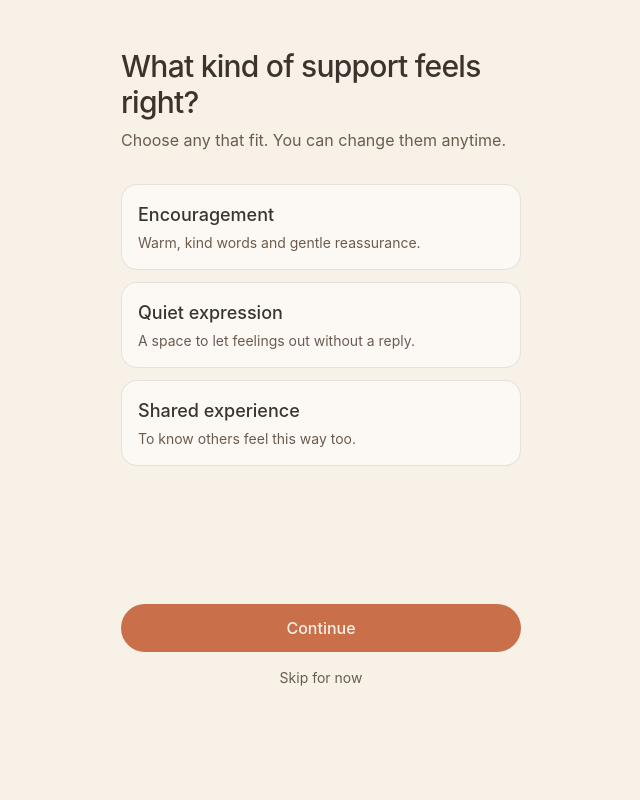
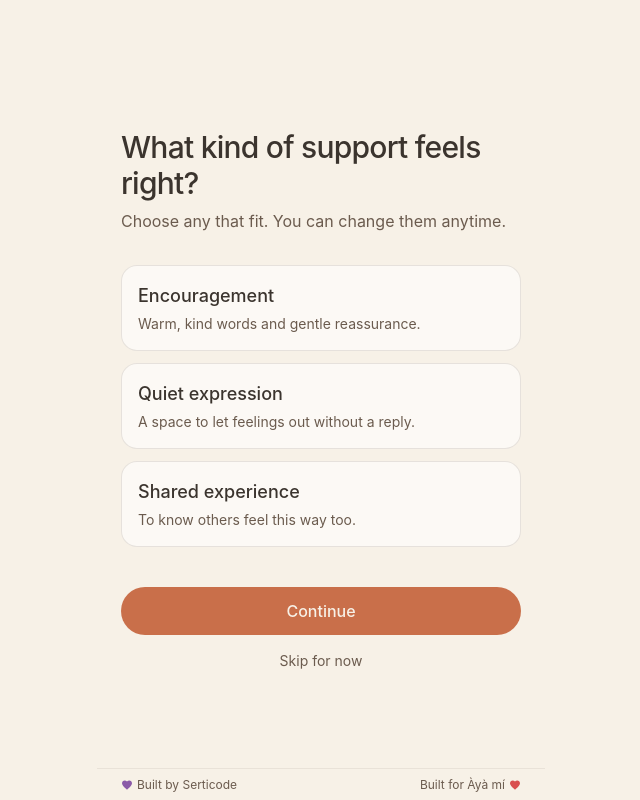
Before and after one commit to Serticode/aura, a React (Vite) app: page /boundaries in a window 1280 px wide. Shown: the whole page, without its empty margins (319-959 px from the left). Built offline with nearby package versions, Linux system fonts and the light colour scheme.

Commit message:
feat: add global heart attribution bar and center the landing flow

```diff
--- a/src/app/AppShell.tsx
+++ b/src/app/AppShell.tsx
@@ -1,4 +1,5 @@
 import { NavLink, Outlet, useLocation } from 'react-router-dom'
+import { Attribution } from '@/components/Attribution'
 
 const spaces = [
   { to: '/hearth', label: 'Hearth' },
@@ -21,7 +22,7 @@ export function AppShell() {
       {!inOnboarding && (
         <nav
           aria-label="Spaces"
-          className="animate-fade fixed inset-x-0 bottom-0 mx-auto flex w-full max-w-md justify-around border-t border-earth/10 bg-cream py-2"
+          className="animate-fade fixed inset-x-0 bottom-8 mx-auto flex w-full max-w-md justify-around border-t border-earth/10 bg-cream py-2"
           style={{ animationDelay: '400ms' }}
         >
           {spaces.map((space) => (
@@ -43,6 +44,7 @@ export function AppShell() {
           ))}
         </nav>
       )}
+      <Attribution />
     </div>
   )
 }
--- /dev/null
+++ b/src/components/Attribution.tsx
@@ -0,0 +1,27 @@
+function Heart({ className }: { className: string }) {
+  return (
+    <svg viewBox="0 0 24 24" fill="currentColor" aria-hidden="true" className={className}>
+      <path d="M12 21.35l-1.45-1.32C5.4 15.36 2 12.28 2 8.5 2 5.42 4.42 3 7.5 3c1.74 0 3.41.81 4.5 2.09C13.09 3.81 14.76 3 16.5 3 19.58 3 22 5.42 22 8.5c0 3.78-3.4 6.86-8.55 11.54L12 21.35z" />
+    </svg>
+  )
+}
+
+export function Attribution() {
+  return (
+    <footer className="fixed inset-x-0 bottom-0 z-10 mx-auto flex h-8 w-full max-w-md items-center justify-between border-t border-earth/10 bg-cream px-6">
+      <a
+        href="https://portfolio.serticode.com"
+        target="_blank"
+        rel="noopener noreferrer"
+        className="group inline-flex items-center gap-1 text-xs text-earth transition-colors duration-200 ease-ambient hover:text-ink focus-visible:outline-2 focus-visible:outline-offset-2 focus-visible:outline-terracotta"
+      >
+        <Heart className="h-3 w-3 text-plum transition-transform duration-300 ease-ambient group-hover:animate-heartbeat" />
+        <span>Built by Serticode</span>
+      </a>
+      <span className="inline-flex items-center gap-1 text-xs text-earth">
+        <span>Built for Àyà mí</span>
+        <Heart className="animate-gbim h-3 w-3 text-crimson" />
+      </span>
+    </footer>
+  )
+}
--- a/src/features/boundaries/Boundaries.tsx
+++ b/src/features/boundaries/Boundaries.tsx
@@ -32,7 +32,7 @@ export function Boundaries() {
   }
 
   return (
-    <section className="animate-rise flex flex-1 flex-col px-6 pt-12 pb-28">
+    <section className="animate-rise flex flex-1 flex-col justify-center px-6 py-16">
       <h1 className="text-3xl font-medium tracking-tight text-ink">What kind of support feels right?</h1>
       <p className="mt-2 text-base text-earth">Choose any that fit. You can change them anytime.</p>
 
@@ -62,7 +62,7 @@ export function Boundaries() {
         })}
       </div>
 
-      <div className="mt-auto pt-8">
+      <div className="mt-10">
         <button
           type="button"
           onClick={() => navigate('/hearth')}
--- a/src/features/greeting/Greeting.tsx
+++ b/src/features/greeting/Greeting.tsx
@@ -9,7 +9,7 @@ export function Greeting() {
   const [mood, setMood] = useState<(typeof moods)[number] | null>(null)
 
   return (
-    <section className="landing-wash flex flex-1 flex-col px-6 pt-16 pb-28">
+    <section className="landing-wash flex flex-1 flex-col justify-center px-6 py-16">
       <div className="flex flex-col items-center text-center">
         <div className="animate-rise">
           <Orb />
@@ -64,7 +64,7 @@ export function Greeting() {
         </div>
       </div>
 
-      <div className="animate-rise mt-auto pt-8" style={{ animationDelay: '300ms' }}>
+      <div className="animate-rise mt-10" style={{ animationDelay: '300ms' }}>
         <button
           type="button"
           onClick={() => navigate('/boundaries')}
--- a/src/features/hearth/Hearth.tsx
+++ b/src/features/hearth/Hearth.tsx
@@ -20,7 +20,7 @@ const spaces = [
 
 export function Hearth() {
   return (
-    <section className="animate-rise flex flex-1 flex-col px-6 pt-12 pb-28">
+    <section className="animate-rise flex flex-1 flex-col justify-center px-6 py-16">
       <h1 className="text-3xl font-medium tracking-tight text-ink">Where would you like to go?</h1>
       <p className="mt-2 text-base text-earth">All spaces are open to you. Start anywhere.</p>
 
--- a/src/index.css
+++ b/src/index.css
@@ -7,6 +7,8 @@
   --color-earth: #6b5b4e;
   --color-cream: #f7f1e7;
   --color-ink: #3b342e;
+  --color-plum: #8b5aa8;
+  --color-crimson: #d94f4f;
 
   --ease-ambient: cubic-bezier(0.22, 1, 0.36, 1);
 
@@ -16,6 +18,8 @@
   --animate-orbit: orbit 9s linear infinite;
   --animate-rise: rise 600ms var(--ease-ambient) both;
   --animate-fade: fade 450ms ease-out both;
+  --animate-gbim: gbim 7s ease-in-out infinite;
+  --animate-heartbeat: heartbeat 700ms ease-in-out infinite;
 
   @keyframes blob {
     0%,
@@ -81,6 +85,50 @@
       opacity: 1;
     }
   }
+
+  @keyframes gbim {
+    0%,
+    100% {
+      transform: scale(1);
+    }
+    4% {
+      transform: scale(1.55);
+    }
+    8% {
+      transform: scale(1);
+    }
+    12% {
+      transform: scale(1.45);
+    }
+    16% {
+      transform: scale(1);
+    }
+    20% {
+      transform: scale(1.35);
+    }
+    24% {
+      transform: scale(1);
+    }
+  }
+
+  @keyframes heartbeat {
+    0%,
+    100% {
+      transform: scale(1);
+    }
+    13% {
+      transform: scale(1.4);
+    }
+    26% {
+      transform: scale(1);
+    }
+    39% {
+      transform: scale(1.25);
+    }
+    52% {
+      transform: scale(1);
+    }
+  }
 }
 
 @utility landing-wash {
```
